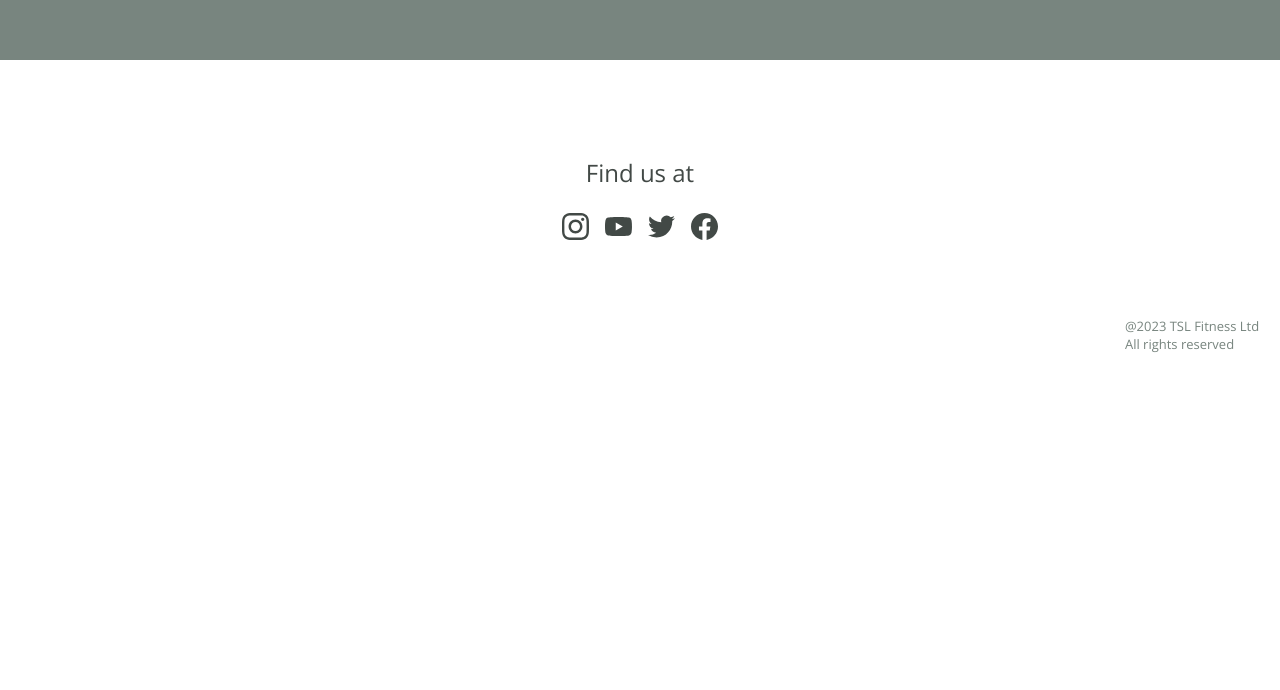
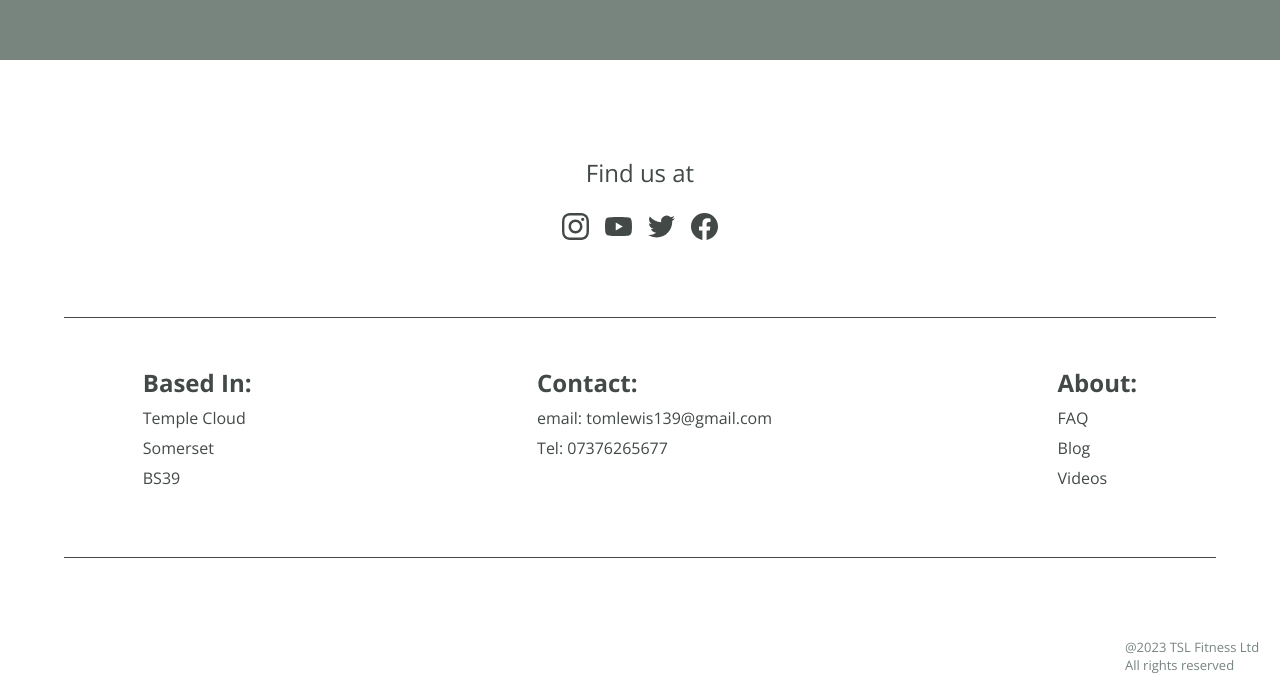
Before and after one commit to Tom-Lewis-Coder/react-personal-trainer-app, a React (Create React App) app: page / in a window 1280 px wide. Shown: the part 6317-7007 px from the top of the page. Before the commit the page ends 6686 px from the top, so only its background shows below. Built offline with nearby package versions, Linux system fonts and the light colour scheme; no server answers.

Commit message:
added more footer with styling and links

```diff
--- a/src/Container/Footer/Footer.jsx
+++ b/src/Container/Footer/Footer.jsx
@@ -1,5 +1,6 @@
 import React from 'react'
 import { SiInstagram, SiYoutube, SiTwitter, SiFacebook } from 'react-icons/si'
+import { Link } from 'react-router-dom'
 
 import './Footer.scss'
 
@@ -23,9 +24,29 @@ const Footer = () => {
                     </a>
                 </div>
             </div>
-
+            <div className='app__footer-divider'></div>
+            <div className='app__footer-middle'>
+                <div className='app__footer-middle-left'>
+                    <h2>Based In:</h2>
+                    <p>Temple Cloud</p>
+                    <p>Somerset</p>
+                    <p>BS39</p>
+                </div>
+                <div className='app__footer-middle-middle'>
+                    <h2>Contact:</h2>
+                    <a href='mailto:tomlewis139@gmail.com'>email: tomlewis139@gmail.com</a>
+                    <a href='tel:07376 265677'>Tel: 07376265677</a>
+                </div>
+                <div className='app__footer-middle-right'>
+                    <h2>About:</h2>
+                    <Link to={'./FAQ'}>FAQ</Link>
+                    <a href='#articles'>Blog</a>
+                    <Link to={'./videos'}>Videos</Link>
+                </div>
+            </div>
+            <div className='app__footer-divider'></div>
             <div className='app__footer-copywrite'>
-                <p>@2023 TSL Fitness Ltd <br/>All rights reserved</p>
+                <p>@2023 TSL Fitness Ltd <br />All rights reserved</p>
             </div>
         </div>
     )
--- a/src/Container/Footer/Footer.scss
+++ b/src/Container/Footer/Footer.scss
@@ -1,8 +1,8 @@
-.app__footer-section{
+.app__footer-section {
     margin-top: 5rem;
 }
 
-.app__footer-social-media{
+.app__footer-social-media {
     display: flex;
     flex-direction: column;
     align-items: center;
@@ -13,18 +13,104 @@
         color: #424946;
     }
 
-    .app__footer-svg{
+    .app__footer-svg {
         padding: 0.5rem;
-        color:#424946;
+        color: #424946;
     }
 }
 
-.app__footer-copywrite{
-    display:flex;
+.app__footer-divider{
+    width: 90vw;
+    margin: 0 auto;
+    border-bottom: 1px solid #424946;
+    padding: 2rem 0;
+}
+
+.app__footer-middle {
+    display: flex;
+    flex-direction: row;
+    justify-content: space-around;
+    color: #424946;
+    margin-top: 3rem;
+
+    @media screen and (max-width: 630px) {
+        flex-direction: column;
+        align-items: center;
+    }
+}
+
+.app__footer-middle-left {
+    display: flex;
+    flex-direction: column;
+
+    h2 {
+        padding-bottom: 0.25rem;
+    }
+
+    p {
+        padding: 0.25rem 0;
+    }
+
+    @media screen and (max-width: 630px) {
+        margin-bottom: 3rem;
+
+        h2, p{
+            align-self: center;
+        }
+    }
+}
+
+
+.app__footer-middle-middle {
+    display: flex;
+    flex-direction: column;
+
+    h2 {
+        padding-bottom: 0.25rem;
+    }
+
+    a {
+        text-decoration: none;
+        color: #424946;
+        padding: 0.25rem 0;
+    }
+
+    @media screen and (max-width: 630px) {
+        margin-bottom: 3rem;
+
+        h2, a{
+            align-self: center;
+        }
+    }
+}
+
+.app__footer-middle-right {
+    display: flex;
+    flex-direction: column;
+
+    h2 {
+        padding-bottom: 0.25rem;
+    }
+
+    Link, a {
+        text-decoration: none;
+        color: #424946;
+        padding: 0.25rem 0;
+    }
+
+    @media screen and (max-width: 630px) {
+        Link, a{
+            align-self: center;
+        }
+    }
+}
+
+.app__footer-copywrite {
+    display: flex;
     width: 100%;
     justify-content: flex-end;
     font-size: small;
-    margin-top: 3rem;
+    margin-top: 4rem;
     padding: 1rem;
-    color:#78857f;
+    color: #78857f;
 }
```
